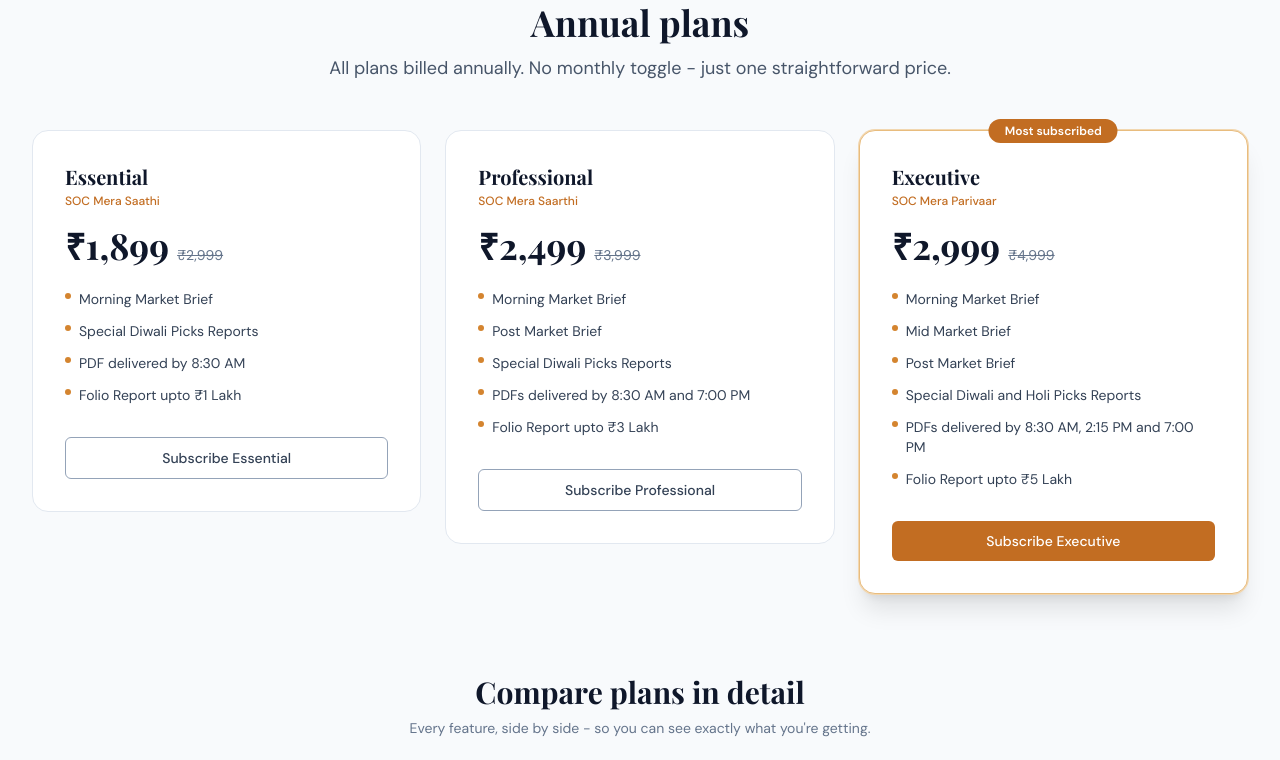
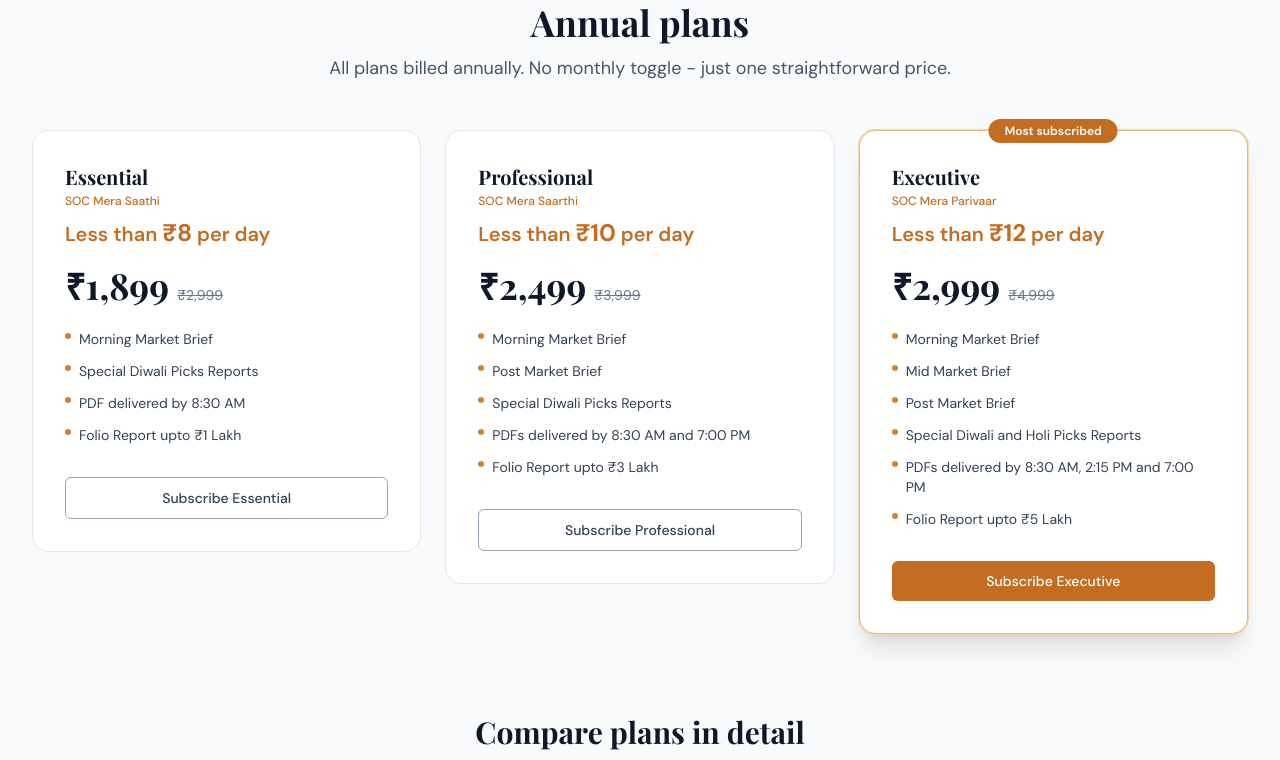
Before and after one commit to akshatmhjj/SOC-Mitra, a React (Vite) app: page / in a window 1280 px wide. Shown: the part 6060-6820 px from the top of the page. Built offline with nearby package versions, Linux system fonts and the light colour scheme.

Commit message:
pricing updated

```diff
--- a/src/components/Pricing.tsx
+++ b/src/components/Pricing.tsx
@@ -96,6 +96,23 @@ export function Pricing() {
                 </h3>
                 {soc && (
                   <p className="text-xs text-brand-600 font-medium mt-0.5">{soc}</p>
+                )}
+
+                {/* Per day cost */}
+                {tier.name.includes('Essential') && (
+                  <p className="text-xl text-brand-600 font-semibold mt-2">
+                    Less than <span className="text-2xl font-bold">₹8</span> per day
+                  </p>
+                )}
+                {tier.name.includes('Professional') && (
+                  <p className="text-xl text-brand-600 font-semibold mt-2">
+                    Less than <span className="text-2xl font-bold">₹10</span> per day
+                  </p>
+                )}
+                {tier.featured && (
+                  <p className="text-xl text-brand-600 font-semibold mt-2">
+                    Less than <span className="text-2xl font-bold">₹12</span> per day
+                  </p>
                 )}
 
                 <div className="mt-4 flex items-baseline gap-2">
```
